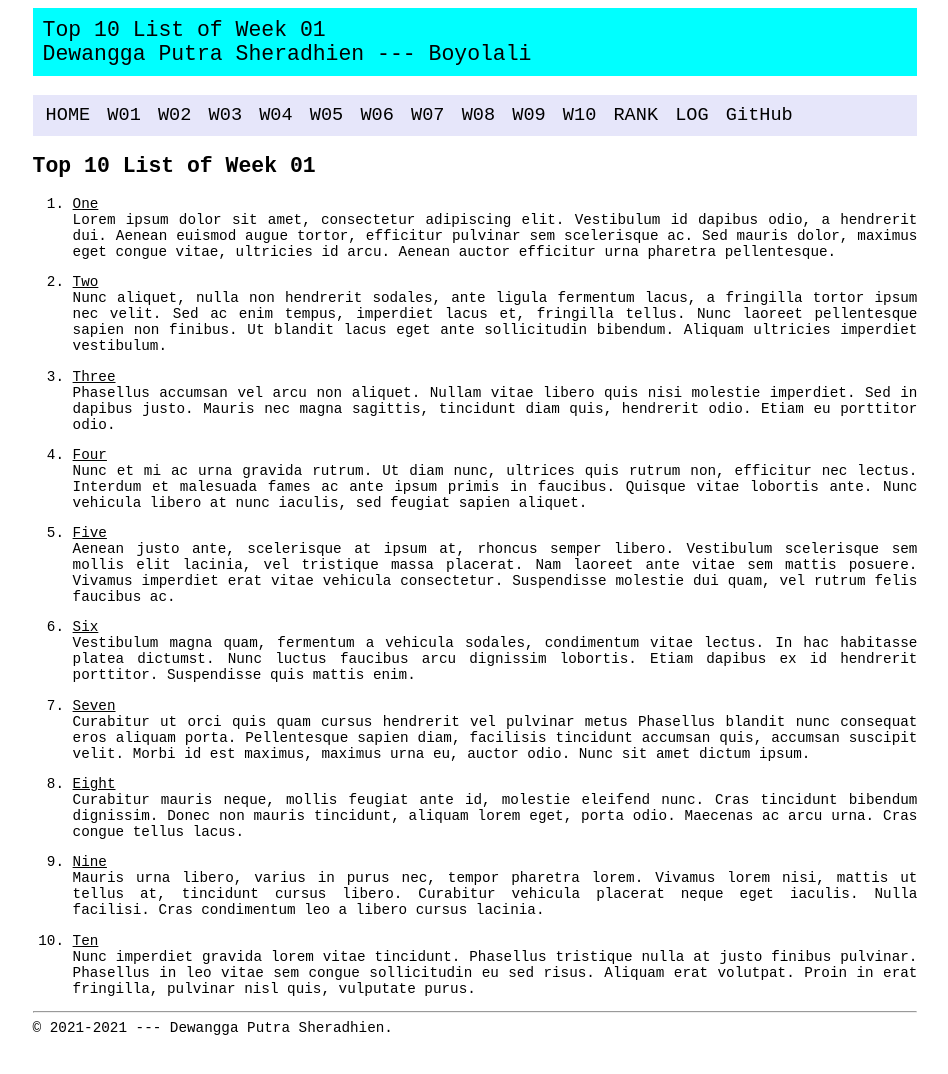
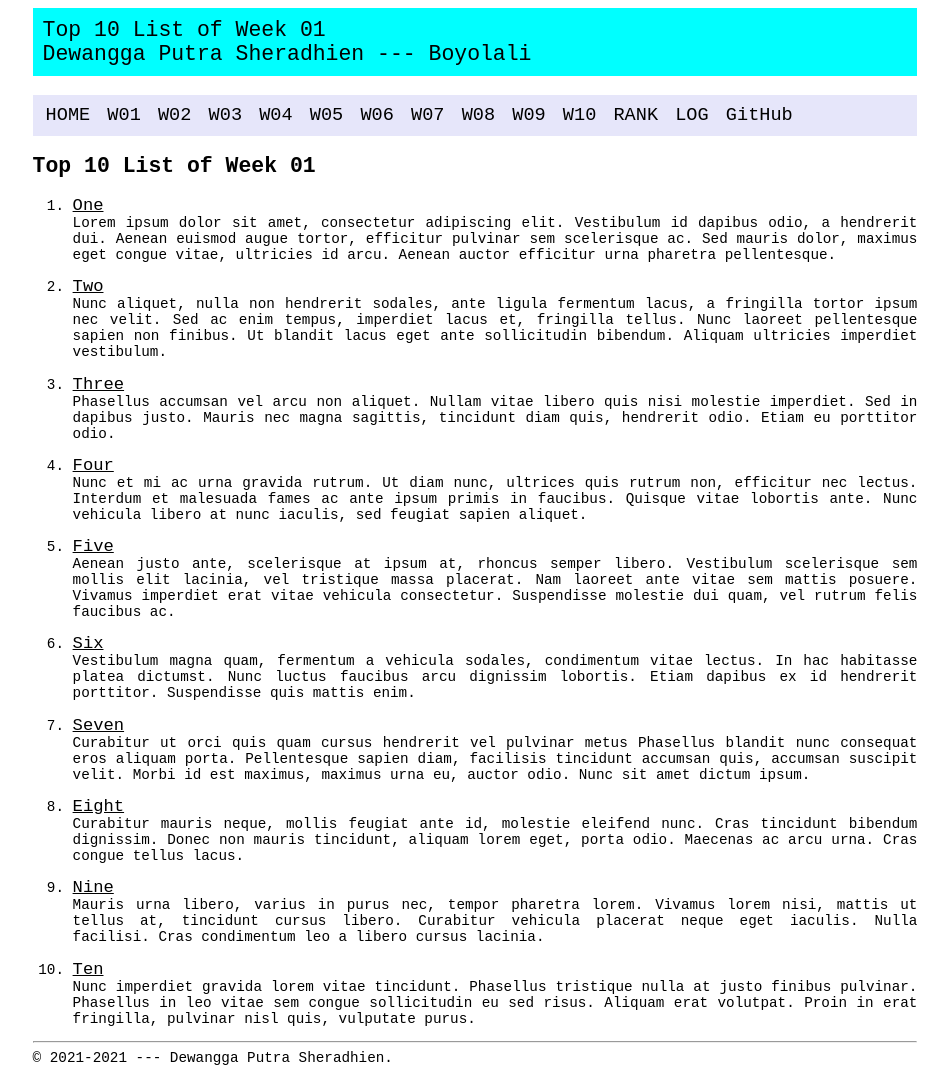
Before and after one commit to dewa251202/os211, a Jekyll site: the page built from W01.md, in a window 1280 px wide. Shown: the whole page, without its empty margins (165-1113 px from the left). Built offline with Jekyll 4.4.1, drawn with Linux system fonts in a browser that asks for light colours; our own code applies the rules of GitHub Pages for plain Markdown files; before the commit the page ends 1044 px from its top, so only the background shows below that.

Commit message:
Customize GitHub Pages

```diff
--- a/assets/css/style.css
+++ b/assets/css/style.css
@@ -62,6 +62,10 @@
 .main-section {
 }
 
+.main-section a {
+	font-size: 1.2em;
+}
+
 @media screen and (max-width:768px) {
   ul {
     margin: 0;
```
